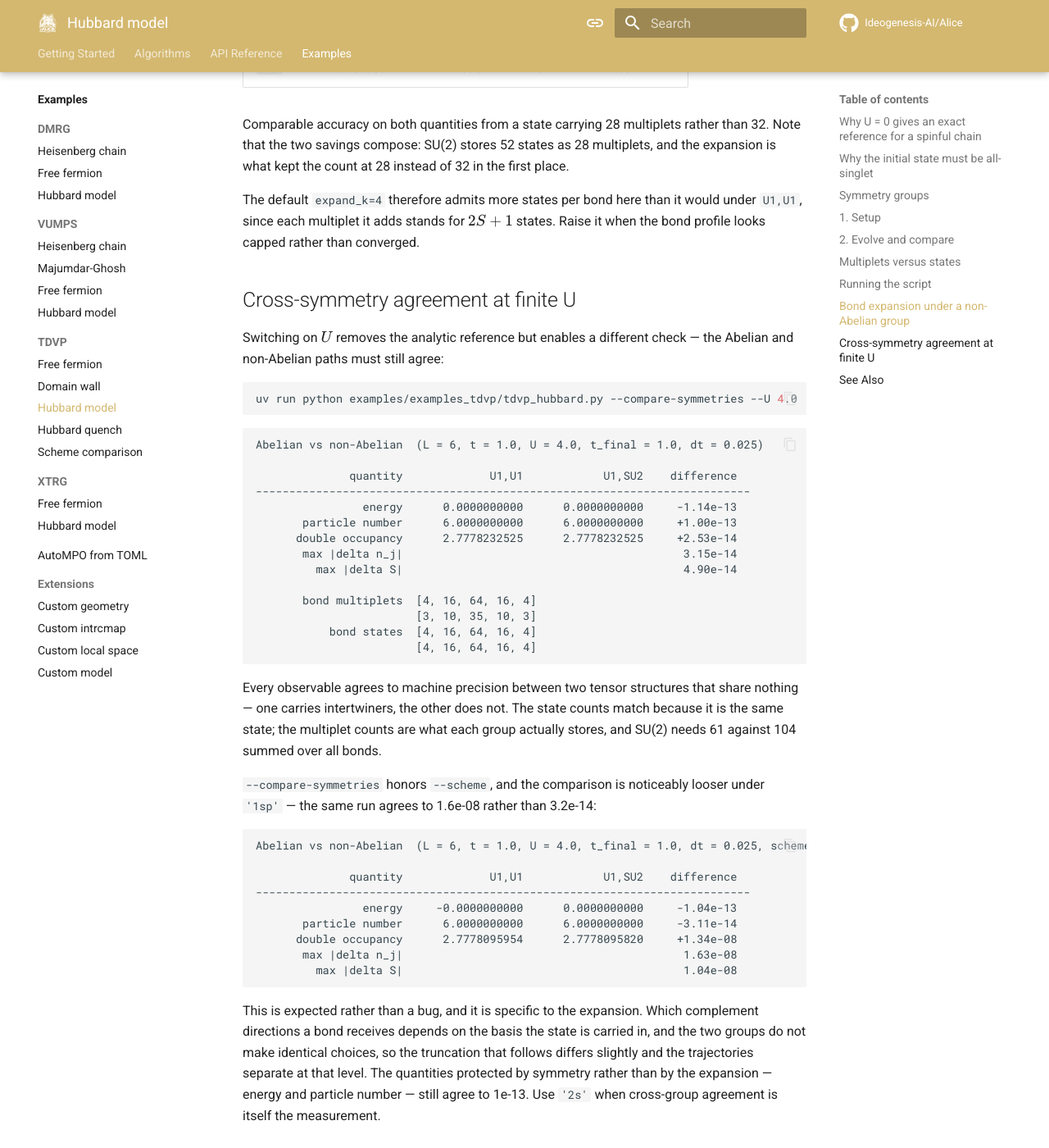
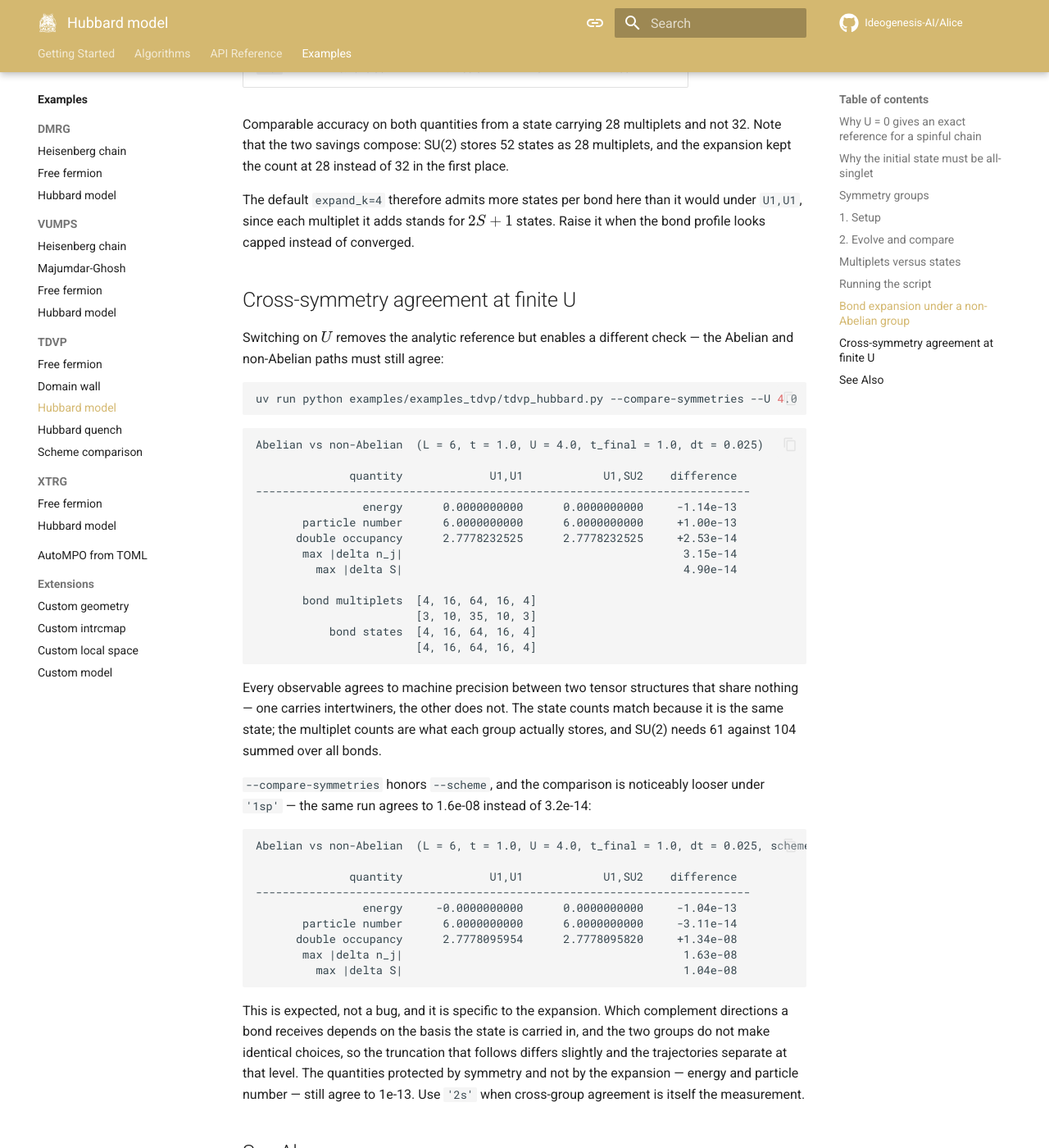
Before and after one commit to Ideogenesis-AI/Alice, an MkDocs documentation site: the page built from docs/examples/tdvp/hubbard.md, in a window 1280 px wide and 1400 px high, scrolled down 3870 px. Shown: the whole window at 82% size. Built offline with MkDocs 1.6.1 and Material for MkDocs 9.7.7, drawn with Linux system fonts in a browser that asks for light colours; comment, search, counter and statistics services are not loaded; some of the changed text lies outside the part shown.

Commit message:
Regularize the prose of the TDVP example pages
All five pages used the discouraged constructions in their commentary
on what each run demonstrates. The quench page also updates the
recorded output block, bringing it back in step with the line the
script now prints.

````diff
--- a/docs/examples/tdvp/hubbard.md
+++ b/docs/examples/tdvp/hubbard.md
@@ -23,8 +23,8 @@ S(\ell, t) = 2\,S^{\text{spinless}}(\ell, t)
 
 So the [domain-wall reference](domain-wall.md) carries over verbatim to a
 four-dimensional local space with non-Abelian symmetry. That combination —
-exact reference *and* intertwiners — is what makes this the decisive test of
-the SU(2) code path.
+exact reference *and* intertwiners — makes this the decisive test of the
+SU(2) code path.
 
 The factor of two is not a fitted constant: it follows from the channels being
 independent, and it would fail immediately if the SU(2) bookkeeping mixed them.
@@ -48,8 +48,8 @@ the wall as written is a legitimate \(S = 0\) state.
 ## Symmetry groups
 
 This example supports `'U1,U1'` and `'U1,SU2'`. The `Z2` variants are excluded
-by the initial state rather than by TDVP: under `Z2` charge, the even-parity
-sector merges \(|0\rangle\) with \(|\!\uparrow\downarrow\rangle\) into one
+by the initial state, not by TDVP: under `Z2` charge, the even-parity sector
+merges \(|0\rangle\) with \(|\!\uparrow\downarrow\rangle\) into one
 two-dimensional sector, so a site configuration cannot name them apart. The
 [quench example](hubbard-quench.md) starts from a DMRG ground state instead and
 covers all four.
@@ -182,13 +182,13 @@ uv run python examples/examples_tdvp/tdvp_hubbard.py \
 | `'2s'`   | 5.959e-05         | 1.295e-04       | 32         | 60     |
 
 Comparable accuracy on both quantities from a state carrying 28 multiplets
-rather than 32. Note that the two savings compose: SU(2) stores 52 states as 28
-multiplets, and the expansion is what kept the count at 28 instead of 32 in the
-first place.
+and not 32. Note that the two savings compose: SU(2) stores 52 states as 28
+multiplets, and the expansion kept the count at 28 instead of 32 in the first
+place.
 
 The default `expand_k=4` therefore admits more states per bond here than it
 would under `U1,U1`, since each multiplet it adds stands for \(2S+1\) states.
-Raise it when the bond profile looks capped rather than converged.
+Raise it when the bond profile looks capped instead of converged.
 
 ## Cross-symmetry agreement at finite U
 
@@ -222,7 +222,7 @@ match because it is the same state; the multiplet counts are what each group
 actually stores, and SU(2) needs 61 against 104 summed over all bonds.
 
 `--compare-symmetries` honors `--scheme`, and the comparison is noticeably
-looser under `'1sp'` — the same run agrees to 1.6e-08 rather than 3.2e-14:
+looser under `'1sp'` — the same run agrees to 1.6e-08 instead of 3.2e-14:
 
 ```text
 Abelian vs non-Abelian  (L = 6, t = 1.0, U = 4.0, t_final = 1.0, dt = 0.025, scheme = 1sp)
@@ -236,13 +236,13 @@ Abelian vs non-Abelian  (L = 6, t = 1.0, U = 4.0, t_final = 1.0, dt = 0.025, sch
          max |delta S|                                          1.04e-08
 ```
 
-This is expected rather than a bug, and it is specific to the expansion. Which
+This is expected, not a bug, and it is specific to the expansion. Which
 complement directions a bond receives depends on the basis the state is carried
 in, and the two groups do not make identical choices, so the truncation that
 follows differs slightly and the trajectories separate at that level. The
-quantities protected by symmetry rather than by the expansion — energy and
-particle number — still agree to 1e-13. Use `'2s'` when cross-group agreement
-is itself the measurement.
+quantities protected by symmetry and not by the expansion — energy and particle
+number — still agree to 1e-13. Use `'2s'` when cross-group agreement is itself
+the measurement.
 
 ## See Also
 
````
Also changed, not shown: docs/examples/tdvp/domain-wall.md (+4 -4 lines), docs/examples/tdvp/free-fermion.md (+1 -1 lines), docs/examples/tdvp/hubbard-quench.md (+7 -7 lines), docs/examples/tdvp/scheme-comparison.md (+6 -6 lines).
